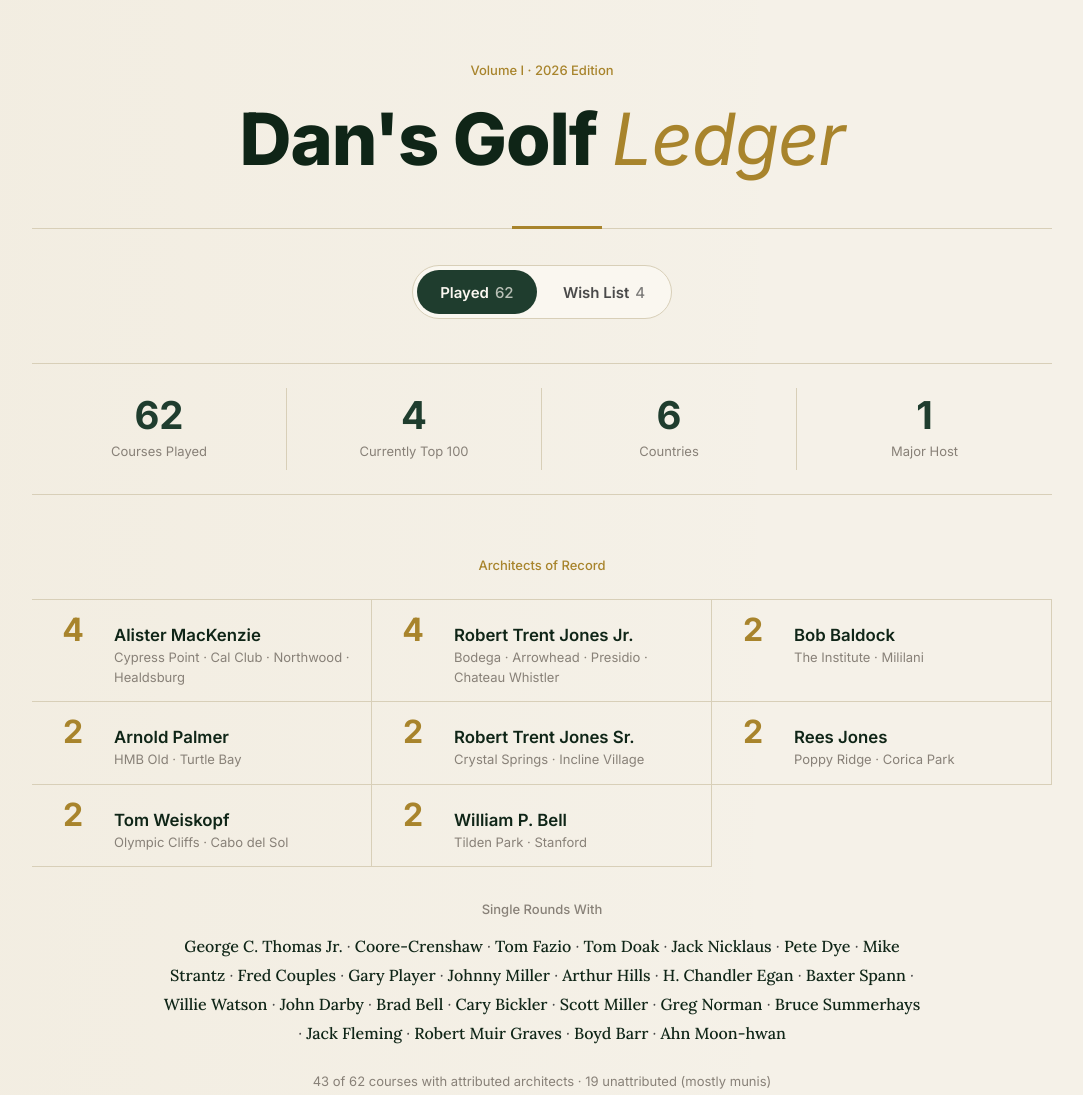
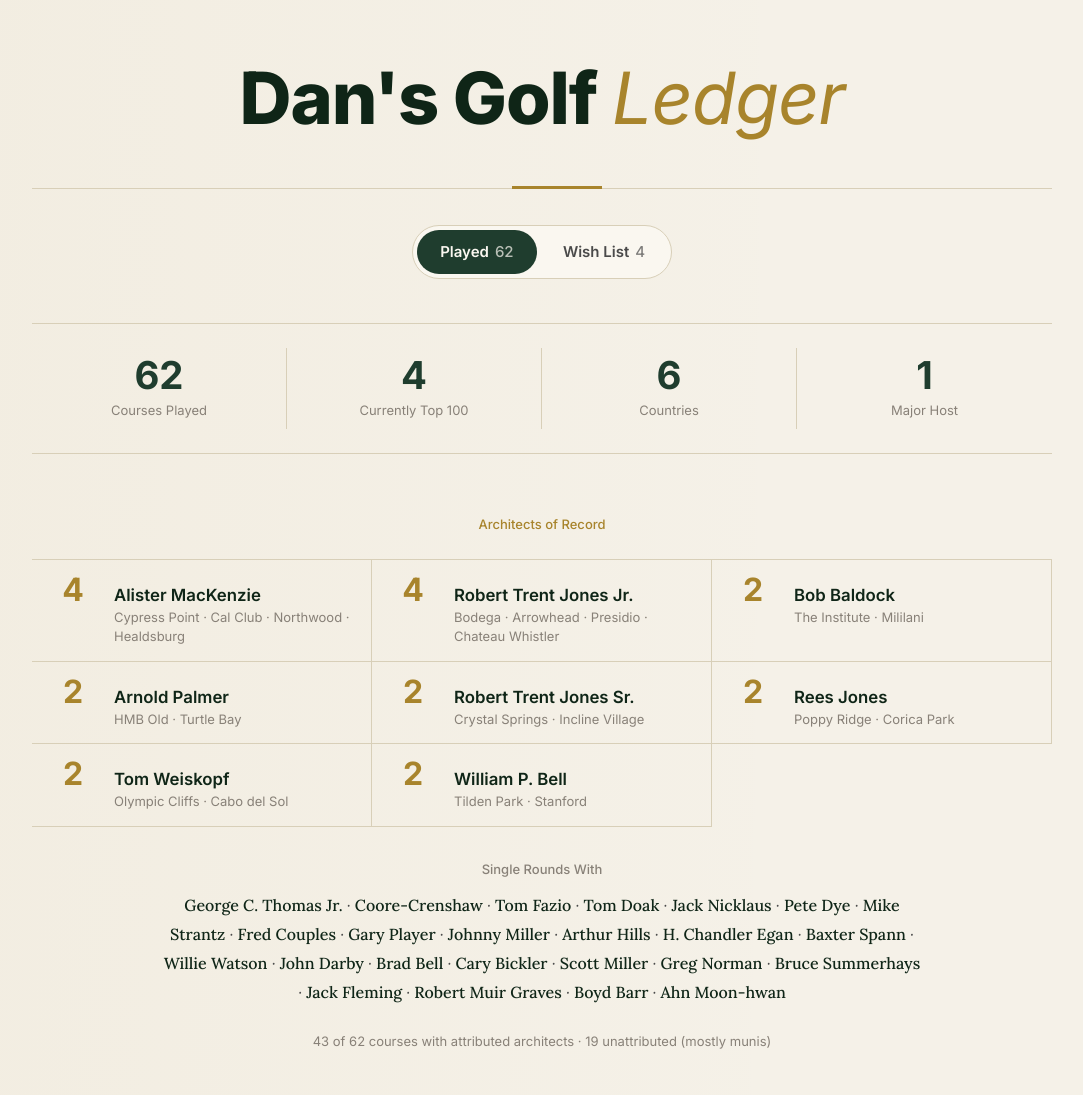
Before and after one commit to ebitdanman/ebitdanman.github.io, a plain HTML site: page golf-ledger/index.html in a window 1280 px wide. Shown: the top 1095 px of the page, without its empty margins (98-1181 px from the left). Drawn offline with Linux system fonts and the light colour scheme.

Commit message:
Remove volume label
Co-authored-by: ebitdanman <ebitdanman@users.noreply.github.com>

```diff
--- a/golf-ledger/index.html
+++ b/golf-ledger/index.html
@@ -675,7 +675,6 @@
 
   <!-- MASTHEAD -->
   <header class="masthead">
-    <div class="eyebrow">Volume I · 2026 Edition</div>
     <h1>Dan's Golf <em>Ledger</em></h1>
     <p class="tagline" id="tagline" data-played="" data-wishlist="Courses still to play. Added as they catch the eye; moved to the ledger once the round is in the books."></p>
   </header>
```
